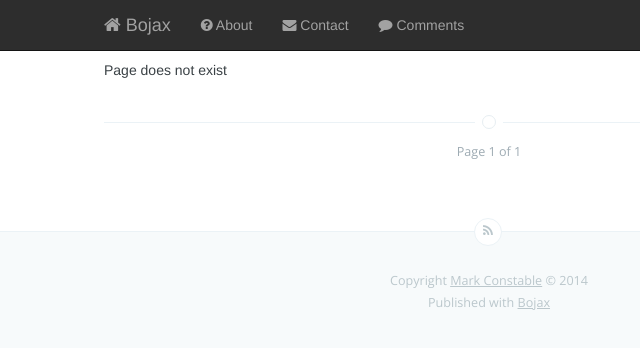
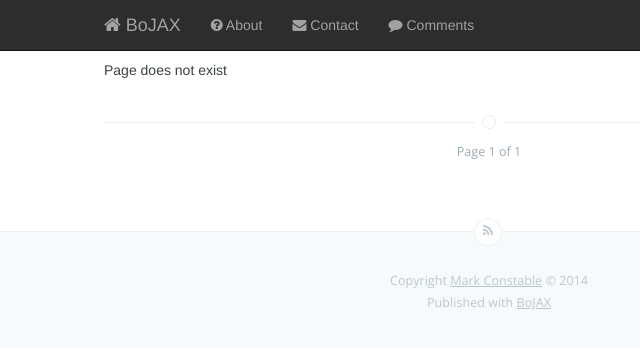
Before and after one commit to markc/bojax, a plain HTML site: page index.html in a window 1280 px wide. Shown: the full height of the page, 151-791 px from the left. Drawn offline with nearby package versions, Linux system fonts and the light colour scheme; a web font is replaced by a local one.

Commit message:
Super trivial change from Bojax to BoJAX

```diff
--- a/index.html
+++ b/index.html
@@ -7,7 +7,7 @@
     <meta name="description" content="Bootstrap AJAX Markdown Static Blog">
     <meta name="author" content="(C) 2013-2014 Mark Constable (AGPL-3.0)">
     <link rel="shortcut icon" href="/lib/img/favicon.ico">
-    <title>Bojax</title>
+    <title>BoJAX</title>
     <link href="//fonts.googleapis.com/css?family=Droid+Serif:400,700,400italic|Open+Sans:700,400&amp;subset=latin,latin-ext" rel="stylesheet">
     <link href="//netdna.bootstrapcdn.com/bootstrap/3.0.3/css/bootstrap.min.css" rel="stylesheet">
     <link href="//netdna.bootstrapcdn.com/font-awesome/4.0.3/css/font-awesome.min.css" rel="stylesheet">
@@ -23,7 +23,7 @@
             <span class="icon-bar"></span>
             <span class="icon-bar"></span>
           </button>
-          <a class="navbar-brand" href="/1"><i class="fa fa-home"></i> Bojax</a>
+          <a class="navbar-brand" href="/1"><i class="fa fa-home"></i> BoJAX</a>
         </div>
         <div class="collapse navbar-collapse">
           <ul class="nav navbar-nav">
@@ -69,7 +69,7 @@
       <a class="subscribe" href="/index.rss" title="RSS Feed"><i class="fa fa-rss"></i></a>
       <div class="inner">
         <section>Copyright <a href="/">Mark Constable</a> &copy; 2014</section>
-        <section>Published with <a href="http://github.com/markc/bojax">Bojax</a></section>
+        <section>Published with <a href="http://github.com/markc/bojax">BoJAX</a></section>
       </div>
     </footer>
     <script src="//ajax.googleapis.com/ajax/libs/jquery/2.1.0/jquery.min.js"></script>
```
Also changed, not shown: 1 other file.
